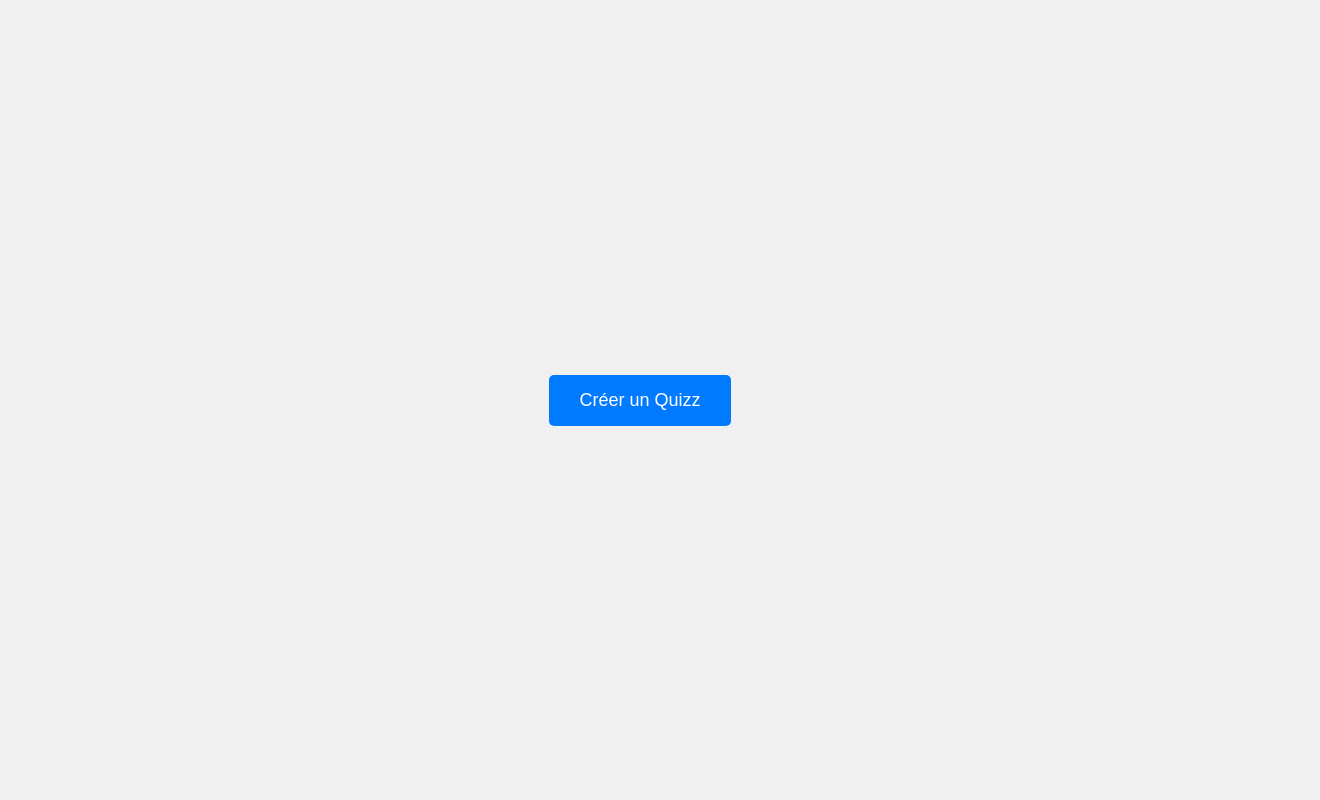
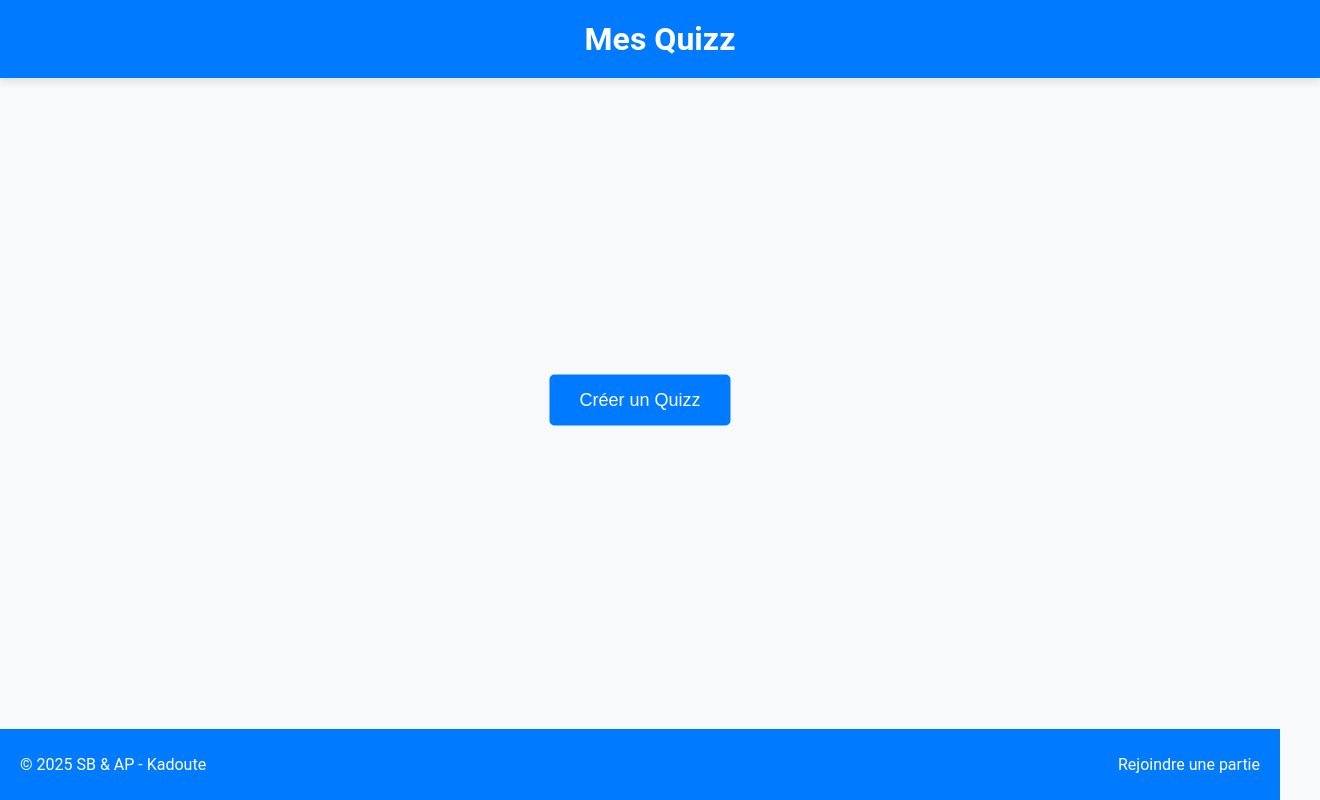
Before and after one commit to axelprsy/zuiq, a website: page front/quizz/html/create-quizz.html in a window 1280 px wide. Shown: the whole page, 1320 px wide, since content can reach past the window. Drawn offline with Linux system fonts and the light colour scheme; sample sign-in values are in the browser's storage.

Commit message:
fix: amélioration et fixage de bug d'affichage

```diff
--- a/front/quizz/css/create_quizz.css
+++ b/front/quizz/css/create_quizz.css
@@ -1,13 +1,12 @@
 /* BODY */
 body {
-    display: flex;
-    justify-content: center;
-    align-items: center;
-    height: 100vh;
+    font-family: "Roboto", sans-serif;
+    background-color: #f8f9fa;
     margin: 0;
-    font-family: Arial, sans-serif;
-    background-color: #f0f0f0;
+    padding: 0;
 }
+
+
 
 /* BUTTON */
 .button {
@@ -21,15 +20,19 @@ body {
     text-align: center;
     text-decoration: none;
     transition: background-color 0.3s, transform 0.3s;
+    position: absolute;
+    top: 50%;
+    left: 50%;
+    transform: translate(-50%, -50%);
 }
 
 .button:hover {
     background-color: #0056b3;
-    transform: scale(1.1);
+    transform: translate(-50%, -50%) scale(1.1);
 }
 
 .button:active {
-    transform: scale(0.9);
+    transform: translate(-50%, -50%) scale(0.9);
 }
 
 /* MODAL */
@@ -195,3 +198,44 @@ body {
 .arrow-left:hover, .arrow-right:hover, #finish:hover {
     background-color: #0056b3;
 }
+
+.header {
+    width: 100%;
+    background-color: #007bff;
+    color: #ffffff;
+    padding: 20px;
+    text-align: center;
+    box-shadow: 0 4px 8px rgba(0, 0, 0, 0.1);
+}
+
+.header h1 {
+    margin: 0;
+}
+
+.footer-container {
+    display: flex;
+    justify-content: space-between;
+    align-items: center;
+    padding: 10px 20px;
+    background-color: #007BFF;
+    color: #ffffff;
+    width: 100%;
+    box-sizing: border-box;
+    position: absolute;
+    bottom: 0;
+    transition: background-color 0.3s ease, transform 0.3s ease;
+}
+
+.footer-container:hover {
+    background-color: #0056b3;
+}
+
+.footer-container a {
+    color: #ffffff;
+    text-decoration: none;
+}
+
+.footer-container a:hover {
+    color: #e1e3e6;
+    text-decoration: underline;
+}
--- a/front/quizz/html/create-quizz.html
+++ b/front/quizz/html/create-quizz.html
@@ -1,13 +1,17 @@
 <!DOCTYPE html>
 <html lang="fr">
+
 <head>
     <meta charset="UTF-8">
     <meta name="viewport" content="width=device-width, initial-scale=1.0">
     <title>Création de Quizz</title>
     <link rel="stylesheet" href="../css/create_quizz.css">
 </head>
+
 <body>
-
+    <div class="header">
+        <h1>Mes Quizz</h1>
+    </div>
     <!-- Bouton pour ouvrir le modal -->
     <button class="button">Créer un Quizz</button>
 
@@ -40,11 +44,16 @@
                 <p id="error_message"></p>
             </div>
         </div>
-    </form>
+        </form>
     </div>
 
+    <footer class="footer-container">
+        <p>&copy; 2025 SB & AP - Kadoute</p>
+        <p><a href="/join-quizz">Rejoindre une partie</a></p>
+    </footer>
     <script defer src="../js/modal-questions.js"></script>
     <script defer src="../js/create-quizz.js"></script>
     <script defer src="../js/security-quizz.js"></script>
 </body>
+
 </html>
```
Also changed, not shown: front/pages/html/profile.html (+5 -7 lines).
